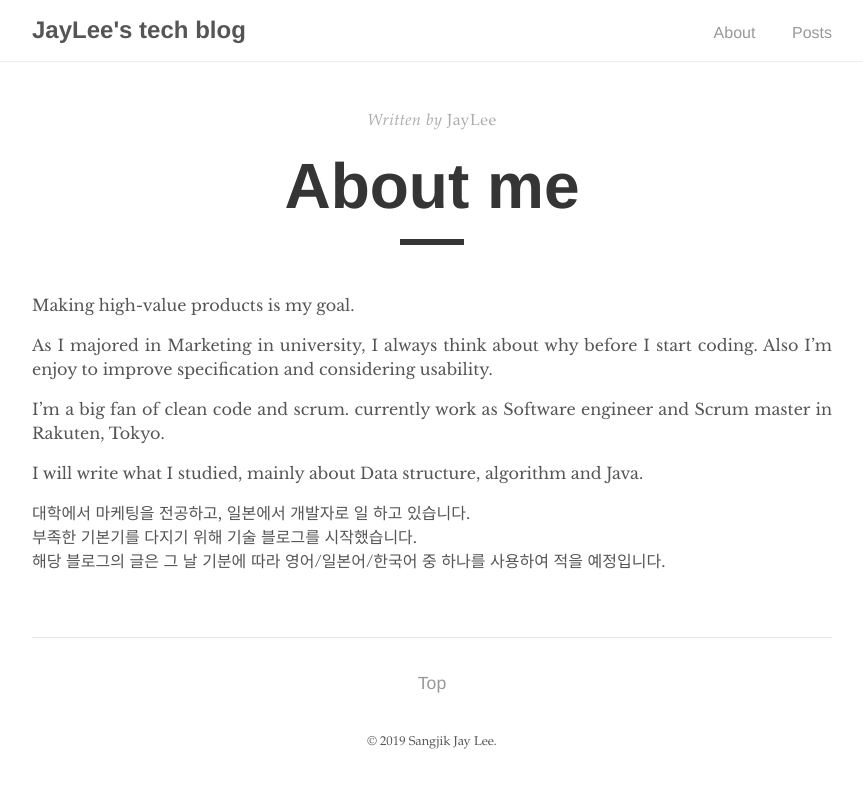
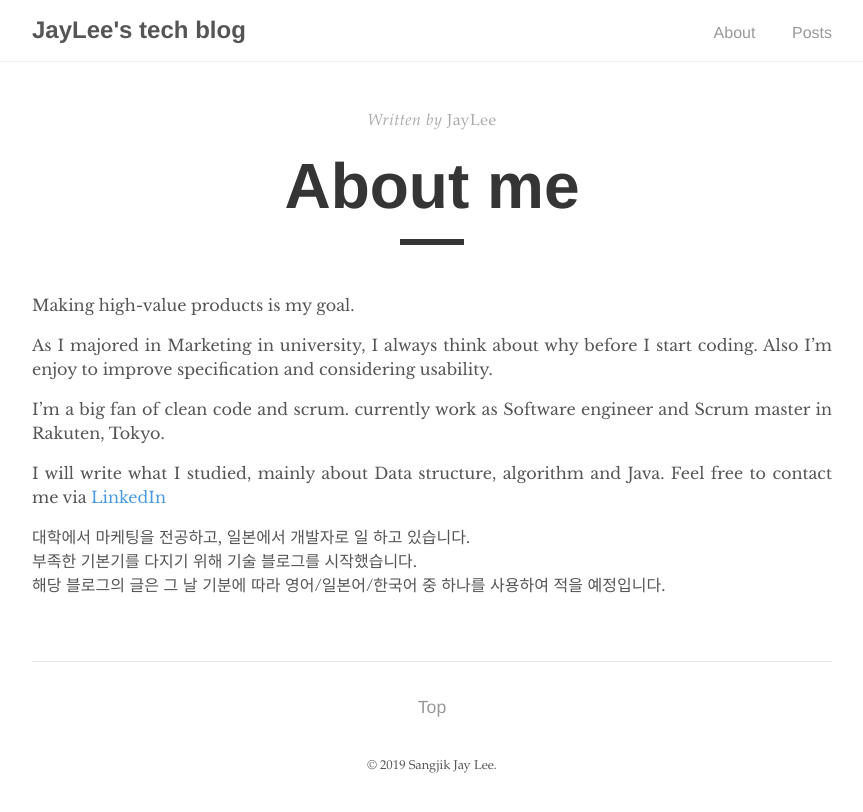
Before and after one commit to sangjik/sangjik.github.io, a Jekyll site: the page built from _pages/about.md, in a window 1280 px wide. Shown: the top 812 px of the page, without its empty margins (208-1071 px from the left). Built offline with Jekyll 4.4.1, drawn with Linux system fonts in a browser that asks for light colours.

Commit message:
Update about.md

```diff
--- a/_pages/about.md
+++ b/_pages/about.md
@@ -13,6 +13,7 @@ I'm a big fan of clean code and scrum.
 currently work as Software engineer and Scrum master in Rakuten, Tokyo.
 
 I will write what I studied, mainly about Data structure, algorithm and Java.
+Feel free to contact me via [LinkedIn](https://www.linkedin.com/in/sangjik-lee/)
 
 대학에서 마케팅을 전공하고, 일본에서 개발자로 일 하고 있습니다.
 부족한 기본기를 다지기 위해 기술 블로그를 시작했습니다.
```
